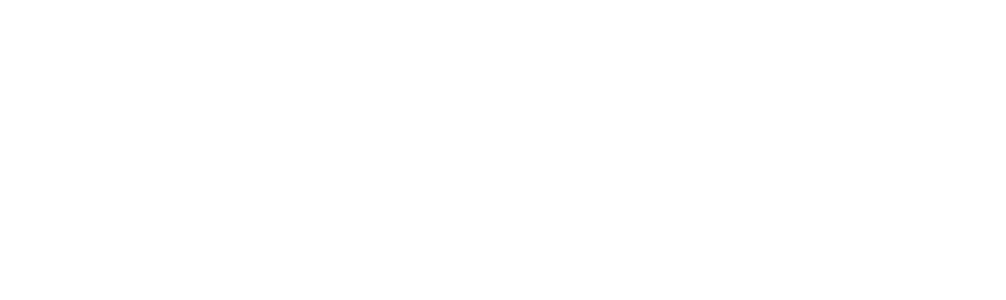
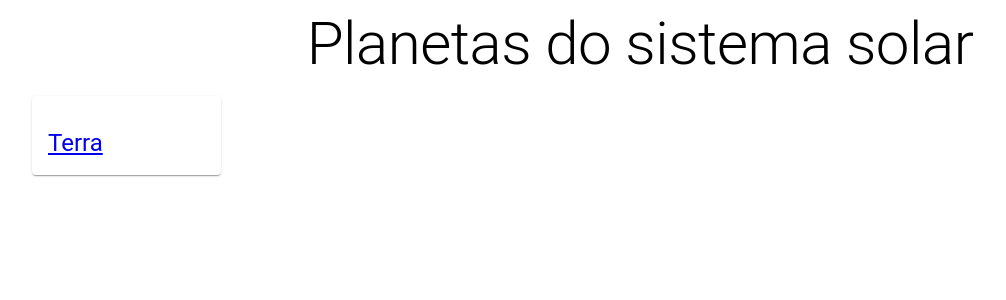
Before and after one commit to ulissessoaresmoreira/React-Solar-exp, a React (Create React App) app: page /planetas in a window 1280 px wide. Before the commit this address had no page. Shown: the top 300 px of the page, without its empty margins (0-1006 px from the left). Built offline with nearby package versions, Linux system fonts and the light colour scheme.

Commit message:
Criação inicial página que lista os planetas

```diff
--- a/src/App.js
+++ b/src/App.js
@@ -2,6 +2,7 @@
 import tema from "./Tema";
 import { BrowserRouter, Route, Routes } from "react-router-dom";
 import PaginaInicio from "./paginas/inicio";
+import PaginaPlanetas from "./paginas/planetas";
 
 export default function App() {
   return(<>
@@ -9,6 +10,7 @@
         <BrowserRouter>
           <Routes>
             <Route path="/" element={<PaginaInicio />} />
+            <Route path="/planetas" element={<PaginaPlanetas />} />
           </Routes>
         </BrowserRouter>
       </ThemeProvider>
--- a/src/paginas/planetas.js
+++ b/src/paginas/planetas.js
@@ -1,5 +1,46 @@
-export default function PaginaPlanetas(){
-  return(<>
+import {
+  Card,
+  CardActionArea,
+  CardContent,
+  Container,
+  Grid2,
+  Typography,
+} from '@mui/material';
+import { Link } from 'react-router-dom';
 
-  </>);
+export default function PaginaPlanetas() {
+  return (
+    <>
+      <Container maxWidth="xl">
+        <Typography variant="h2" component="h1" textAlign={'center'}>
+          Planetas do sistema solar
+        </Typography>
+
+        <Grid2 container spacing={2} mt={2}>
+          {/* XS = 2 ITEMS*/}
+          {/* SM = 3 ITEMS*/}
+          {/* MD = 4 ITEMS*/}
+          {/* LS = 6 ITEMS*/}
+          {/* XL = 6 ITEMS*/}
+          <Grid2 size={{xs: 6, sm: 4, md: 3, lg: 2, xl: 2}}>
+            <Card>
+              <Link to="/planeta/teste">
+                <CardActionArea>
+                  <CardContent>
+                    <img src="" alt="" width="100%" />
+                    <Typography variant="h5" component="h2">
+                      {' '}
+                      Terra{' '}
+                    </Typography>
+                  </CardContent>
+                </CardActionArea>
+              </Link>
+            </Card>
+          </Grid2>
+        </Grid2>
+
+
+      </Container>
+    </>
+  );
 }
```
